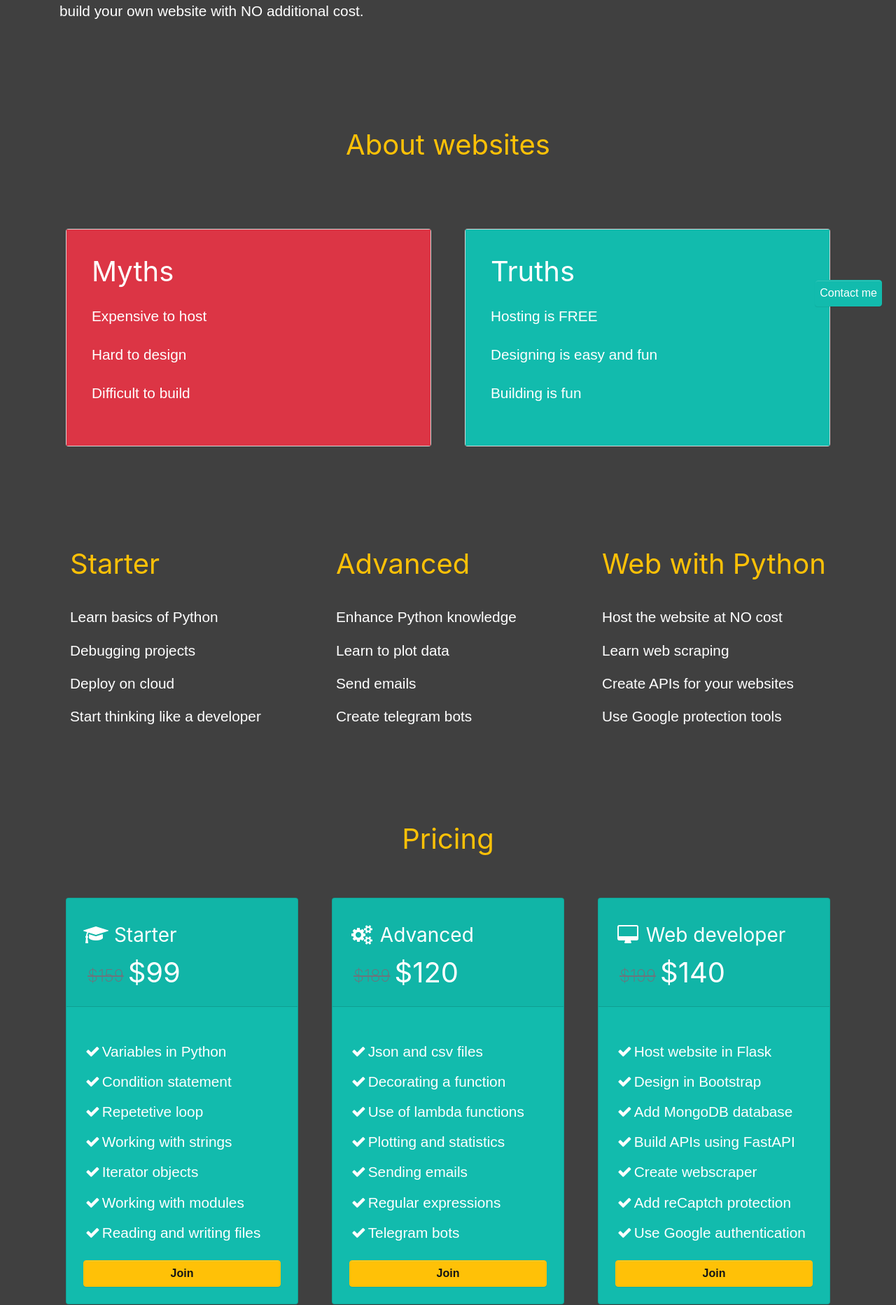
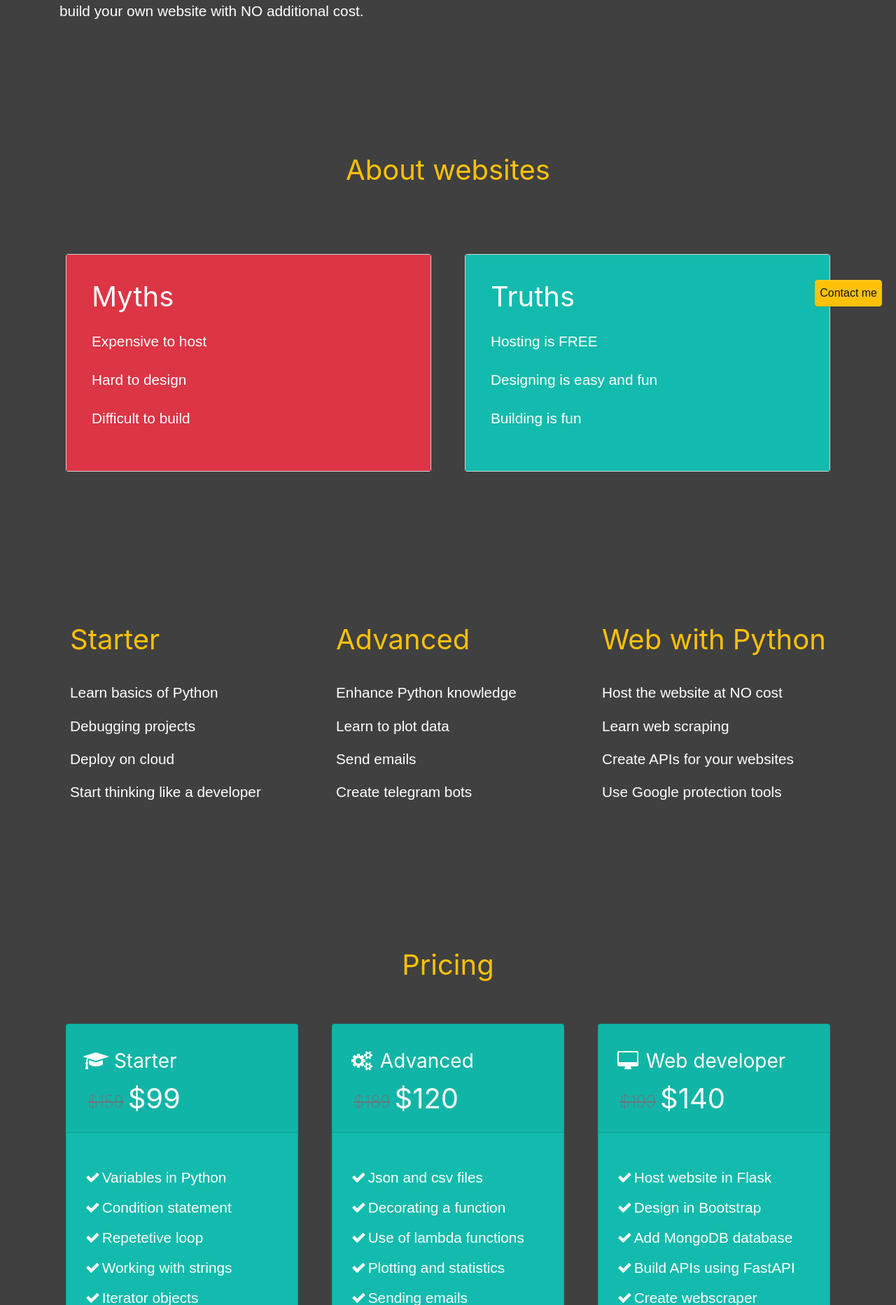
Before and after one commit to mihai-ciorobitca/mihaiciorobitca, a Flask app: page / in a window 1280 px wide. Shown: the part 342-2207 px from the top of the page at 70% size. Run offline with Flask 3, Linux system fonts and the light colour scheme; some libraries are stand-ins or nearby versions.

Commit message:
Removed Pingendo code

```diff
--- a/api/templates/index.html
+++ b/api/templates/index.html
@@ -36,7 +36,7 @@
     <div class="modal-dialog modal-dialog-centered" role="document">
       <div class="modal-content">
         <div class="modal-header text-warning bg-primary">
-          <h5 class="modal-title text-dark" id="contactModalLabel"><b>Contact me</b></h5>
+          <h5 class="modal-title text-dark" id="contactModalLabel"><b class="text-white">Contact me</b></h5>
           <button type="button" class="close" data-dismiss="modal" aria-label="Close">
             <span aria-hidden="true">×</span>
           </button>
@@ -62,7 +62,7 @@
       </div>
     </div>
   </div>
-  <div class="py-4" id="about">
+  <div class="py-5" id="about">
     <div class="container">
       <div class="row">
         <div class="text-center col-md-12">
@@ -101,7 +101,7 @@
       </div>
     </div>
   </div>
-  <div class="py-4" id="courses">
+  <div class="py-5" id="courses">
     <div class="container">
       <div class="row">
         <div class="col-md-4">
@@ -134,7 +134,7 @@
       </div>
     </div>
   </div>
-  <div class="py-4" style="background-attachment: fixed;" id="pricing">
+  <div class="py-5" style="background-attachment: fixed;" id="pricing">
     <div class="container">
       <div class="row">
         <div class="text-center mx-auto col-md-12 text-warning">
@@ -213,7 +213,7 @@
       </div>
     </div>
   </div>
-  <div class="text-center py-4" style="">
+  <div class="text-center py-5" style="">
     <div class="container">
       <div class="row">
         <div class="mx-auto col-lg-10">
@@ -248,7 +248,7 @@
   <script src="https://code.jquery.com/jquery-3.3.1.slim.min.js" integrity="sha384-q8i/X+965DzO0rT7abK41JStQIAqVgRVzpbzo5smXKp4YfRvH+8abtTE1Pi6jizo" crossorigin="anonymous" style=""></script>
   <script src="https://cdnjs.cloudflare.com/ajax/libs/popper.js/1.14.6/umd/popper.min.js" integrity="sha384-wHAiFfRlMFy6i5SRaxvfOCifBUQy1xHdJ/yoi7FRNXMRBu5WHdZYu1hA6ZOblgut" crossorigin="anonymous"></script>
   <script src="https://stackpath.bootstrapcdn.com/bootstrap/4.3.1/js/bootstrap.min.js" integrity="sha384-JjSmVgyd0p3pXB1rRibZUAYoIIy6OrQ6VrjIEaFf/nJGzIxFDsf4x0xIM+B07jRM" crossorigin="anonymous"></script>
-  <a id="openModalButton" class="btn btn-primary navbar-btn ml-md-2 p-1" style="cursor:pointer;position: fixed;bottom: 20px;right:20px;padding:4px;">Contact me</a>
+  <a id="openModalButton" class="btn navbar-btn ml-md-2 p-1 btn-warning text-dark" style="cursor:pointer;position: fixed;bottom: 20px;right:20px;padding:4px;">Contact me</a>
   <script>
     document.getElementById('openModalButton').addEventListener('click', function() {
       $('#contactModal').modal('show');
```
Also changed, not shown: 1c20c5fa-1c54-4766-bd08-780720552060.html (line endings or trailing spaces), api/templates/login.html (line endings or trailing spaces), api/templates/maintenance.html (line endings or trailing spaces), api/templates/page404.html (line endings or trailing spaces), api/templates/page500.html (line endings or trailing spaces), api/templates/workbook.html (line endings or trailing spaces).
